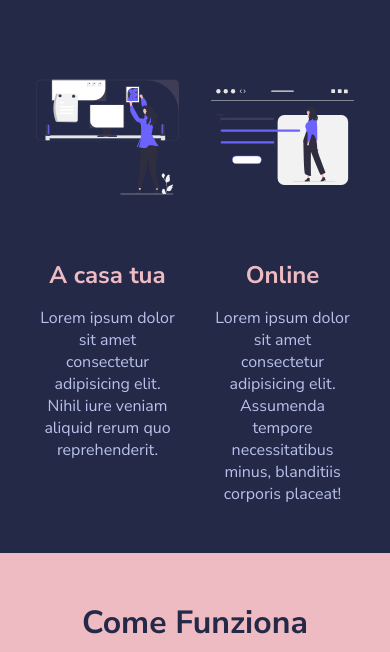
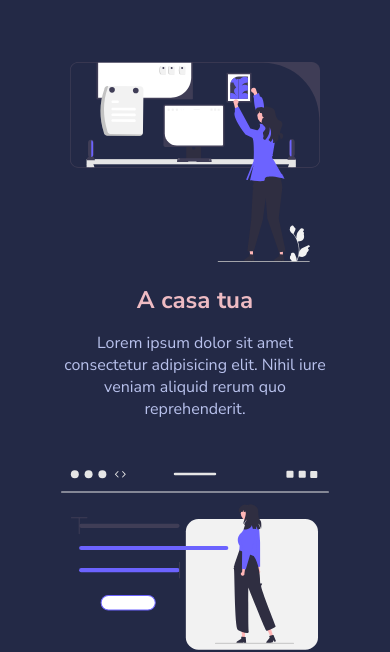
Before and after one commit to StaglianoM/html-css-resp-wannabe, a plain HTML site: page index.html in a window 390 px wide. Shown: the part 196-848 px from the top of the page. Drawn offline with Linux system fonts and the light colour scheme.

Commit message:
add 480px

```diff
--- a/css/style.css
+++ b/css/style.css
@@ -111,6 +111,7 @@ img {
 .why-us {
     margin-bottom: 3rem;
 }
+
 .why-us .col-left {
     width: 40%;
 }
@@ -131,19 +132,40 @@ img {
 
 
 /* Larghezza 768px */
-@media (max-width:768px) {
- .container {
-    width: 100%;
- }
+@media (max-width:768px) and (min-width: 481px) {
+    .container {
+        width: 100%;
+    }
 }
 
 
 
 /* Larghezza 480px */
 @media (max-width:480px) {
+    .container {
+        width: 100%;
+    }
 
+    .row {
+        flex-wrap: wrap;
+        gap: 40px;
+        padding: 25px;
+    }
 
+    .lessons .col,
+    .steps .col,
+    .why-us .col-left,
+    .why-us .col-right {
+        width: 100%
+    }
 
+    .why-us {
+        background-color: black;
+        margin: 0;
+        padding-top: 50px;
+    }
 
-
+    .steps {
+        margin: 0;
+    }
 }
```
